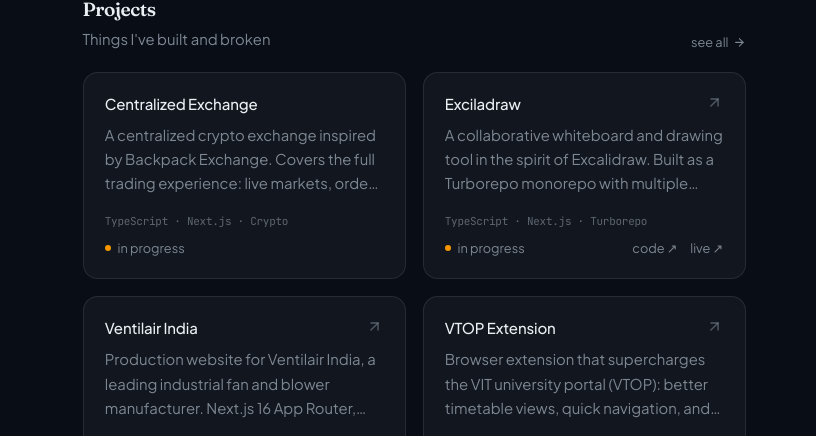
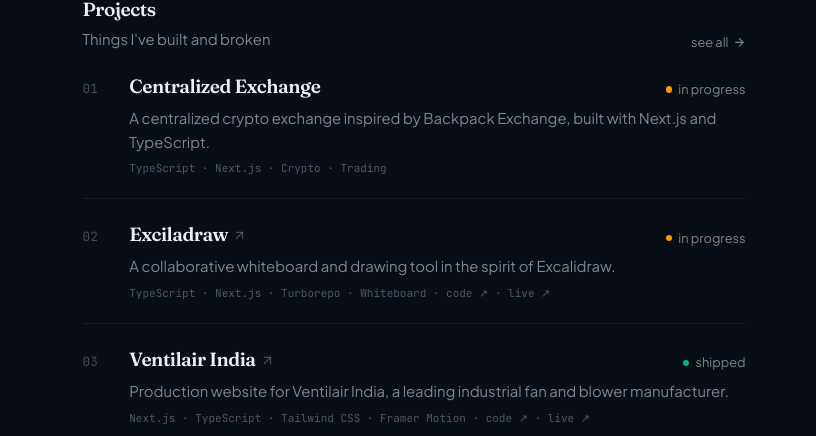
Before and after one commit to PDGamerSG/Personal-Website, a Next.js app: page / in a window 1280 px wide. Shown: the part 516-952 px from the top of the page, without its empty margins (226-1042 px from the left). Built offline with nearby package versions, Linux system fonts and the light colour scheme; no server answers.

Commit message:
feat: editorial project index with cursor-trailing covers

```diff
--- a/src/app/page.tsx
+++ b/src/app/page.tsx
@@ -6,7 +6,7 @@ import { ArrowRight, Github, Twitter, Linkedin } from 'lucide-react'
 import { nowData } from '@/lib/now'
 import { StatStrip } from '@/components/stat-strip'
 import { Career } from '@/components/career'
-import { ProjectCard } from '@/components/project-card'
+import { ProjectIndex } from '@/components/project-index'
 
 export default function HomePage() {
   const posts = getAllPosts().slice(0, 4)
@@ -92,11 +92,7 @@ export default function HomePage() {
             see all <ArrowRight className="h-3 w-3 transition-transform group-hover:translate-x-0.5" />
           </Link>
         </div>
-        <div className="grid gap-4 sm:grid-cols-2">
-          {featuredProjects.map((project) => (
-            <ProjectCard key={project.title} project={project} />
-          ))}
-        </div>
+        <ProjectIndex projects={featuredProjects} />
       </section>
 
       {/* ── Career ── */}
--- a/src/app/projects/page.tsx
+++ b/src/app/projects/page.tsx
@@ -1,6 +1,6 @@
 import type { Metadata } from 'next'
 import { projects } from '@/lib/projects'
-import { ProjectCard } from '@/components/project-card'
+import { ProjectIndex } from '@/components/project-index'
 
 export const metadata: Metadata = {
   title: 'Projects',
@@ -17,11 +17,7 @@ export default function ProjectsPage() {
         </p>
       </header>
 
-      <div className="grid gap-4 sm:grid-cols-2">
-        {projects.map((project) => (
-          <ProjectCard key={project.title} project={project} />
-        ))}
-      </div>
+      <ProjectIndex projects={projects} />
     </div>
   )
 }
--- a/src/components/project-card.tsx
+++ /dev/null
@@ -1,77 +0,0 @@
-import Link from 'next/link'
-import { ArrowUpRight } from 'lucide-react'
-import type { Project } from '@/lib/projects'
-
-const STATUS: Record<Project['status'], { label: string; dot: string; pulse?: boolean }> = {
-  completed: { label: 'shipped', dot: 'bg-emerald-500' },
-  'in-progress': { label: 'in progress', dot: 'bg-amber-500', pulse: true },
-  research: { label: 'research', dot: 'bg-violet-500' },
-}
-
-export function ProjectCard({ project }: { project: Project }) {
-  const url = project.demo ?? project.github
-  const status = STATUS[project.status]
-
-  return (
-    <article className="group relative flex flex-col rounded-xl border border-border bg-card p-5 transition-all duration-300 hover:-translate-y-0.5 hover:border-primary/40 hover:shadow-md hover:shadow-primary/5">
-      <div className="flex items-start justify-between gap-2">
-        <h3 className="text-[15px] font-medium leading-snug text-foreground">
-          {url ? (
-            <Link href={url} target="_blank" rel="noopener noreferrer">
-              {/* stretched link: makes the whole card clickable without nesting links */}
-              <span aria-hidden className="absolute inset-0 rounded-xl" />
-              {project.title}
-            </Link>
-          ) : (
-            project.title
-          )}
-        </h3>
-        {url && (
-          <ArrowUpRight className="h-4 w-4 shrink-0 text-muted-foreground/60 transition-all duration-300 group-hover:-translate-y-0.5 group-hover:translate-x-0.5 group-hover:text-primary" />
-        )}
-      </div>
-
-      <p className="mt-2 line-clamp-3 text-sm leading-relaxed text-muted-foreground">
-        {project.description}
-      </p>
-
-      <div className="mt-auto pt-4">
-        <p className="font-mono text-[11px] tracking-tight text-muted-foreground/70">
-          {project.tags.slice(0, 3).join(' · ')}
-        </p>
-        <div className="mt-2.5 flex items-center justify-between text-xs text-muted-foreground">
-          <span className="flex items-center gap-1.5">
-            <span
-              className={`h-1.5 w-1.5 rounded-full ${status.dot} ${
-                status.pulse ? 'animate-pulse motion-reduce:animate-none' : ''
-              }`}
-            />
-            {status.label}
-          </span>
-          <span className="flex items-center gap-3">
-            {project.github && (
-              <Link
-                href={project.github}
-                target="_blank"
-                rel="noopener noreferrer"
-                className="relative z-10 transition-colors hover:text-foreground"
-              >
-                code ↗
-              </Link>
-            )}
-            {project.demo && (
-              <Link
-                href={project.demo}
-                target="_blank"
-                rel="noopener noreferrer"
-                className="relative z-10 transition-colors hover:text-foreground"
-              >
-                live ↗
-              </Link>
-            )}
-          </span>
-        </div>
-      </div>
-    </article>
-  )
-}
--- /dev/null
+++ b/src/components/project-index.tsx
@@ -0,0 +1,150 @@
+'use client'
+
+import { useRef, useState } from 'react'
+import Link from 'next/link'
+import { ArrowUpRight } from 'lucide-react'
+import type { Project } from '@/lib/projects'
+
+const STATUS: Record<Project['status'], { label: string; dot: string; pulse?: boolean }> = {
+  completed: { label: 'shipped', dot: 'bg-emerald-500' },
+  'in-progress': { label: 'in progress', dot: 'bg-amber-500', pulse: true },
+  research: { label: 'research', dot: 'bg-violet-500' },
+}
+
+/* Every project gets a deterministic gradient "cover" derived from its title,
+   so the hover preview works without real screenshots. */
+function hueOf(title: string) {
+  let h = 0
+  for (let i = 0; i < title.length; i++) h = (h * 31 + title.charCodeAt(i)) % 360
+  return h
+}
+
+function coverOf(title: string) {
+  const h = hueOf(title)
+  return `linear-gradient(135deg, oklch(0.78 0.1 ${h}) 0%, oklch(0.52 0.17 ${(h + 60) % 360}) 100%)`
+}
+
+export function ProjectIndex({ projects }: { projects: Project[] }) {
+  const [hovered, setHovered] = useState<number | null>(null)
+  const containerRef = useRef<HTMLDivElement>(null)
+  const previewRef = useRef<HTMLDivElement>(null)
+
+  const onMouseMove = (e: React.MouseEvent<HTMLDivElement>) => {
+    const container = containerRef.current
+    const preview = previewRef.current
+    if (!container || !preview) return
+    const rect = container.getBoundingClientRect()
+    const x = e.clientX - rect.left + 28
+    const y = e.clientY - rect.top - 64
+    preview.style.transform = `translate(${x}px, ${y}px)`
+  }
+
+  return (
+    <div
+      ref={containerRef}
+      className="relative"
+      onMouseMove={onMouseMove}
+      onMouseLeave={() => setHovered(null)}
+    >
+      {/* floating cover that trails the cursor; decorative, desktop-only */}
+      <div
+        ref={previewRef}
+        aria-hidden
+        className="pointer-events-none absolute left-0 top-0 z-20 hidden transition-transform duration-500 ease-[cubic-bezier(0.16,1,0.3,1)] will-change-transform pointer-fine:motion-safe:block"
+      >
+        <div
+          className={`flex h-28 w-44 items-end justify-end overflow-hidden rounded-xl p-3 shadow-2xl shadow-black/25 transition-all duration-300 ${
+            hovered !== null ? 'scale-100 opacity-100' : 'scale-90 opacity-0'
+          } ${hovered !== null && hovered % 2 === 1 ? 'rotate-2' : '-rotate-2'}`}
+          style={hovered !== null ? { background: coverOf(projects[hovered].title) } : undefined}
+        >
+          <span className="font-display text-4xl font-bold leading-none text-white/30">
+            {hovered !== null ? String(hovered + 1).padStart(2, '0') : ''}
+          </span>
+        </div>
+      </div>
+
+      <ol className="divide-y divide-border/70">
+        {projects.map((project, i) => {
+          const url = project.demo ?? project.github
+          const status = STATUS[project.status]
+          const blurb = project.highlights?.[0] ?? project.description.split(/(?<=\.)\s+/)[0]
+          return (
+            <li
+              key={project.title}
+              className="group relative py-5 first:pt-0 last:pb-0"
+              onMouseEnter={() => setHovered(i)}
+            >
+              <div className="flex items-baseline gap-4">
+                <span className="w-7 shrink-0 font-mono text-xs tabular-nums text-muted-foreground/50 transition-colors duration-300 group-hover:text-primary">
+                  {String(i + 1).padStart(2, '0')}
+                </span>
+
+                <div className="min-w-0 flex-1">
+                  <div className="flex items-baseline justify-between gap-4">
+                    <h3 className="font-display text-lg font-semibold tracking-tight text-foreground">
+                      {url ? (
+                        <Link href={url} target="_blank" rel="noopener noreferrer">
+                          {/* stretched link: whole row clickable without nesting links */}
+                          <span aria-hidden className="absolute inset-0" />
+                          <span className="inline-block transition-transform duration-300 group-hover:translate-x-1">
+                            {project.title}
+                            <ArrowUpRight className="mb-0.5 ml-1 inline h-3.5 w-3.5 text-muted-foreground/50 transition-colors duration-300 group-hover:text-primary" />
+                          </span>
+                        </Link>
+                      ) : (
+                        <span className="inline-block transition-transform duration-300 group-hover:translate-x-1">
+                          {project.title}
+                        </span>
+                      )}
+                    </h3>
+                    <span className="hidden shrink-0 items-center gap-1.5 text-xs text-muted-foreground sm:flex">
+                      <span
+                        className={`h-1.5 w-1.5 rounded-full ${status.dot} ${
+                          status.pulse ? 'animate-pulse motion-reduce:animate-none' : ''
+                        }`}
+                      />
+                      {status.label}
+                    </span>
+                  </div>
+
+                  <p className="mt-1 text-sm leading-relaxed text-muted-foreground">{blurb}</p>
+
+                  <p className="mt-1.5 font-mono text-[11px] text-muted-foreground/60">
+                    {project.tags.slice(0, 4).join(' · ')}
+                    {project.github && (
+                      <>
+                        {' · '}
+                        <Link
+                          href={project.github}
+                          target="_blank"
+                          rel="noopener noreferrer"
+                          className="relative z-10 transition-colors hover:text-foreground"
+                        >
+                          code ↗
+                        </Link>
+                      </>
+                    )}
+                    {project.demo && (
+                      <>
+                        {' · '}
+                        <Link
+                          href={project.demo}
+                          target="_blank"
+                          rel="noopener noreferrer"
+                          className="relative z-10 transition-colors hover:text-foreground"
+                        >
+                          live ↗
+                        </Link>
+                      </>
+                    )}
+                  </p>
+                </div>
+              </div>
+            </li>
+          )
+        })}
+      </ol>
+    </div>
+  )
+}
```
